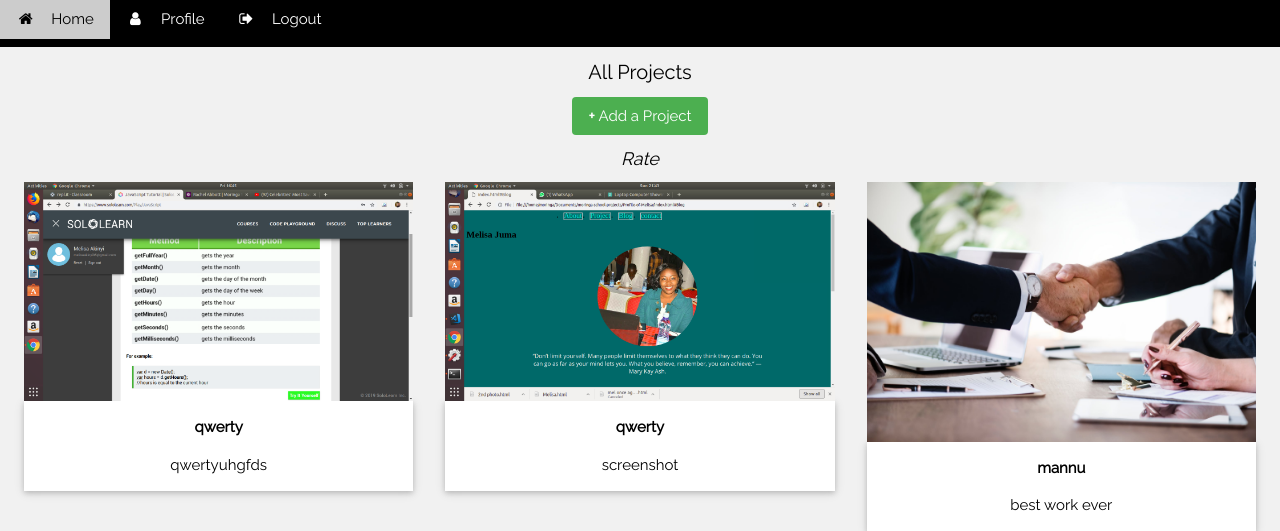
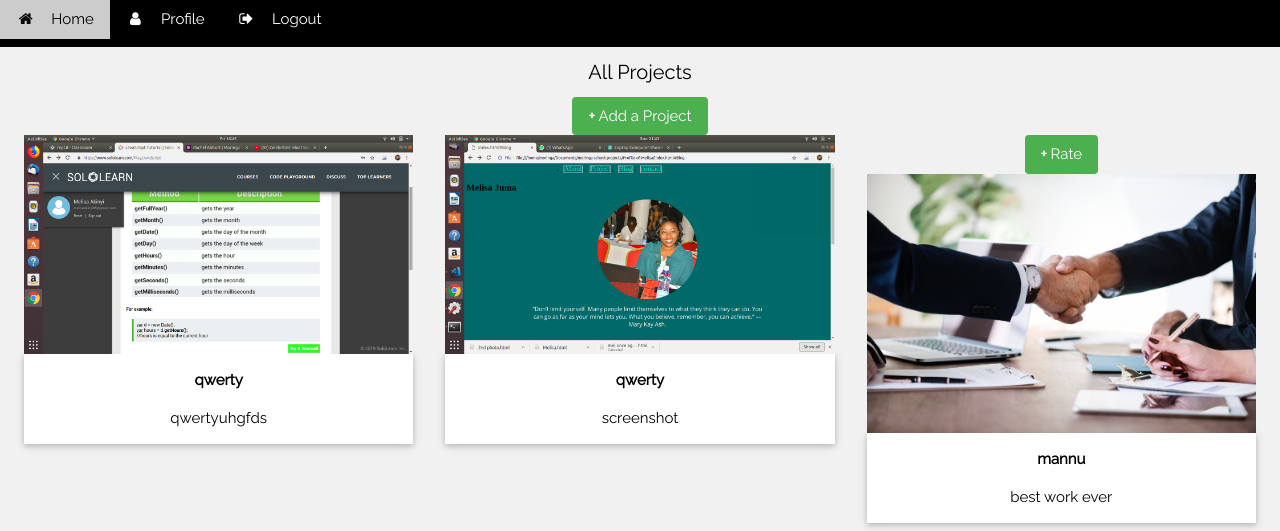
Before and after one commit to melisajuma/Awards, a Django app: page /home/ in a window 1280 px wide. Shown: the top 531 px of the page. Run offline with Django 3.2, Linux system fonts and the light colour scheme; a user stored in the database is signed in; data comes from the database, SQL or seed files in the repository; some libraries are stand-ins or nearby versions.

Commit message:
make css changes

```diff
--- a/awards/templates/index.html
+++ b/awards/templates/index.html
@@ -57,7 +57,7 @@
         <div class="w3-row-padding">
             <h4 class="w3-center">All Projects</h4>
             <div class="w3-center"><a class="w3-button w3-round w3-green" href="{%url 'post'%}"><b>+ </b>Add a Project</a>
-            <h5 class="w3-center"><em>Rate</em></h5>
+            <div class="w3-center"><a class="w3-button w3-round w3-green" href="{%url 'post'%}"><b>+ </b>Rate</a>
             {% for project in projects %}
             <div class="w3-third w3-container w3-margin-bottom ">
                 <div class="row">
```
